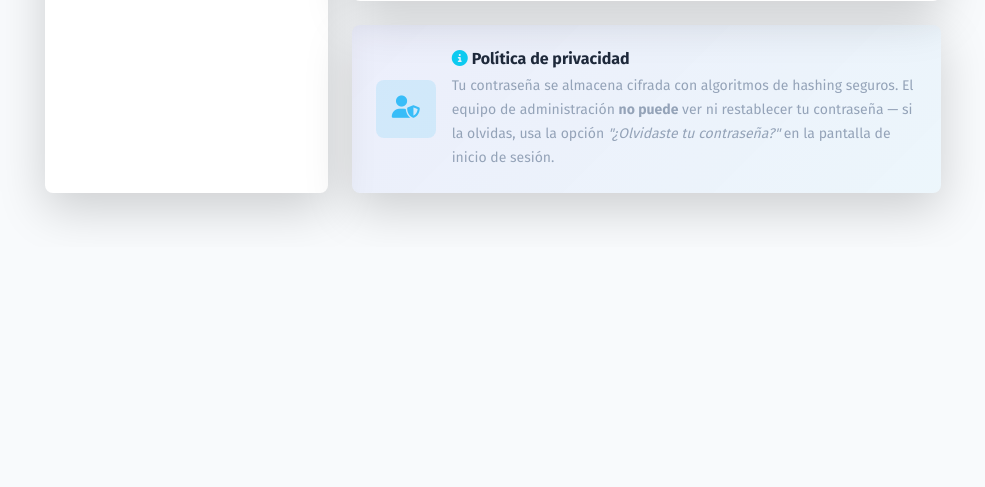
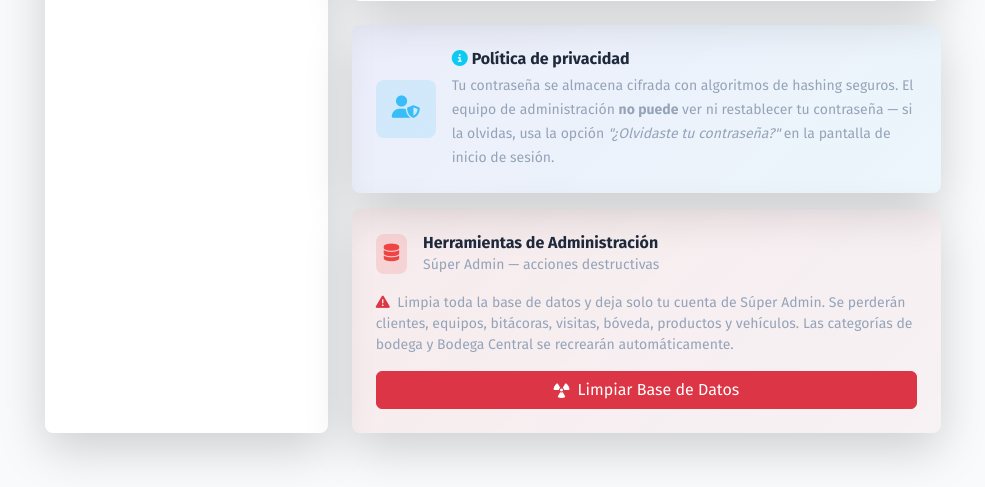
Before and after one commit to KevinAntoniooo/proespia.app, a Flask app: page /perfil in a window 1280 px wide. Shown: the part 867-1354 px from the top of the page, without its empty margins (277-1262 px from the left). Before the commit the page ends 1089 px from the top, so only its background shows below. Run offline with Flask 3, Linux system fonts and the light colour scheme; a user stored in the database is signed in; data that the repository does not hold is empty; some libraries are stand-ins or nearby versions.

Commit message:
feat: botón Limpiar BD en Mi Perfil para Súper Admin (sin WIPE_TOKEN)

```diff
--- a/app.py
+++ b/app.py
@@ -917,16 +917,9 @@ def logout():
 @app.route('/admin/wipe_db', methods=['POST'])
 @login_required
 def admin_wipe_db():
-    """Endpoint de un solo uso para limpiar la BD en producción.
-    Requiere: (a) sesión activa del Súper Admin, (b) header X-Wipe-Token con valor
-    del env var WIPE_TOKEN. Sin el token, devuelve 403."""
+    """Limpia la BD en producción. Solo el Súper Admin logueado puede ejecutarlo."""
     if not current_user.es_super_admin() or not current_user.puede_acceder():
         return jsonify({'ok': False, 'msg': 'Solo el Súper Admin puede ejecutar esta acción.'}), 403
-
-    expected = os.environ.get('WIPE_TOKEN', '')
-    provided = request.headers.get('X-Wipe-Token', '')
-    if not expected or provided != expected:
-        return jsonify({'ok': False, 'msg': 'Token de confirmación inválido. Configura WIPE_TOKEN en el servidor.'}), 403
 
     try:
         from models import (
--- a/templates/perfil.html
+++ b/templates/perfil.html
@@ -262,6 +262,59 @@
                     </div>
                 </div>
 
+                {% if usuario.es_super_admin() %}
+                <div class="col-12 mt-3">
+                    <div class="card border-0 shadow-lg rounded-3"
+                        style="background:linear-gradient(135deg, rgba(239,68,68,0.08), rgba(220,38,38,0.04));">
+                        <div class="card-body p-3 p-md-4">
+                            <div class="d-flex align-items-center mb-3">
+                                <div class="rounded-3 p-2 me-3 flex-shrink-0"
+                                    style="background:rgba(239,68,68,0.15);">
+                                    <i class="fa-solid fa-database" style="color:#ef4444;font-size:1.1rem;"></i>
+                                </div>
+                                <div class="flex-grow-1 min-w-0">
+                                    <h5 class="fw-bold mb-0 fs-6 fs-md-5" style="color:var(--text-heading);">Herramientas de Administración</h5>
+                                    <small style="color:var(--text-muted);">Súper Admin — acciones destructivas</small>
+                                </div>
+                            </div>
+                            <p class="small mb-3" style="color:var(--text-muted);">
+                                <i class="fa-solid fa-triangle-exclamation text-danger me-1"></i>
+                                Limpia toda la base de datos y deja solo tu cuenta de Súper Admin.
+                                Se perderán clientes, equipos, bitácoras, visitas, bóveda, productos y vehículos.
+                                Las categorías de bodega y Bodega Central se recrearán automáticamente.
+                            </p>
+                            <div class="d-flex flex-column flex-md-row justify-content-md-end">
+                                <button type="button" class="btn btn-danger w-100 w-md-auto" data-bs-toggle="modal" data-bs-target="#modalWipeDB">
+                                    <i class="fa-solid fa-radiation me-2"></i>Limpiar Base de Datos
+                                </button>
+                            </div>
+                        </div>
+                    </div>
+                </div>
+
+                <div class="modal fade" id="modalWipeDB" tabindex="-1" aria-hidden="true">
+                    <div class="modal-dialog modal-dialog-centered modal-sm">
+                        <div class="modal-content border-0 shadow-lg rounded-4 border-danger">
+                            <div class="modal-body text-center p-4">
+                                <i class="fa-solid fa-skull text-danger fs-1 mb-3"></i>
+                                <h5 class="fw-bold mb-2">¿Limpiar toda la BD?</h5>
+                                <p class="text-muted small mb-3">Se borrarán TODOS los datos del sistema. Solo tu cuenta de Súper Admin se conservará. Esta acción no se puede deshacer.</p>
+                                <div class="mb-3">
+                                    <input type="text" id="inputWipeConfirm" class="form-control text-center" placeholder="Escribe LIMPIAR para confirmar" autocomplete="off">
+                                </div>
+                                <div id="errorWipeDB" class="alert alert-danger d-none py-2 small mb-3"></div>
+                                <div class="d-flex gap-2 justify-content-center">
+                                    <button type="button" class="btn btn-light shadow-sm fw-bold px-3 rounded-3" style="font-size:0.85rem;" data-bs-dismiss="modal">Cancelar</button>
+                                    <button type="button" class="btn btn-danger shadow-sm fw-bold px-3 rounded-3" style="font-size:0.85rem;" id="btnWipeDB" disabled>
+                                        <i class="fa-solid fa-radiation me-1"></i>Limpiar todo
+                                    </button>
+                                </div>
+                            </div>
+                        </div>
+                    </div>
+                </div>
+                {% endif %}
+
             </div>
         </div>
     </div>
@@ -270,6 +323,40 @@
 
 {% block scripts %}
 <script>
+    {% if usuario.es_super_admin() %}
+    document.getElementById('inputWipeConfirm')?.addEventListener('input', function() {
+        document.getElementById('btnWipeDB').disabled = this.value !== 'LIMPIAR';
+    });
+
+    document.getElementById('btnWipeDB')?.addEventListener('click', function() {
+        var btn = this;
+        var err = document.getElementById('errorWipeDB');
+        btn.disabled = true;
+        btn.innerHTML = '<span class="spinner-border spinner-border-sm me-1"></span> Limpiando...';
+        err.classList.add('d-none');
+
+        fetch('/admin/wipe_db', { method: 'POST' })
+        .then(function(r) { return r.json(); })
+        .then(function(data) {
+            if (data.ok) {
+                var modal = bootstrap.Modal.getInstance(document.getElementById('modalWipeDB'));
+                if (modal) modal.hide();
+                window.location.href = '/app';
+            } else {
+                err.textContent = data.msg || 'Error al limpiar';
+                err.classList.remove('d-none');
+                btn.disabled = false;
+                btn.innerHTML = '<i class="fa-solid fa-radiation me-1"></i>Limpiar todo';
+            }
+        })
+        .catch(function() {
+            err.textContent = 'Error de conexión';
+            err.classList.remove('d-none');
+            btn.disabled = false;
+            btn.innerHTML = '<i class="fa-solid fa-radiation me-1"></i>Limpiar todo';
+        });
+    });
+    {% endif %}
     document.querySelectorAll('.toggle-pass').forEach(btn => {
         btn.addEventListener('click', function () {
             const target = document.getElementById(this.dataset.target);
```
